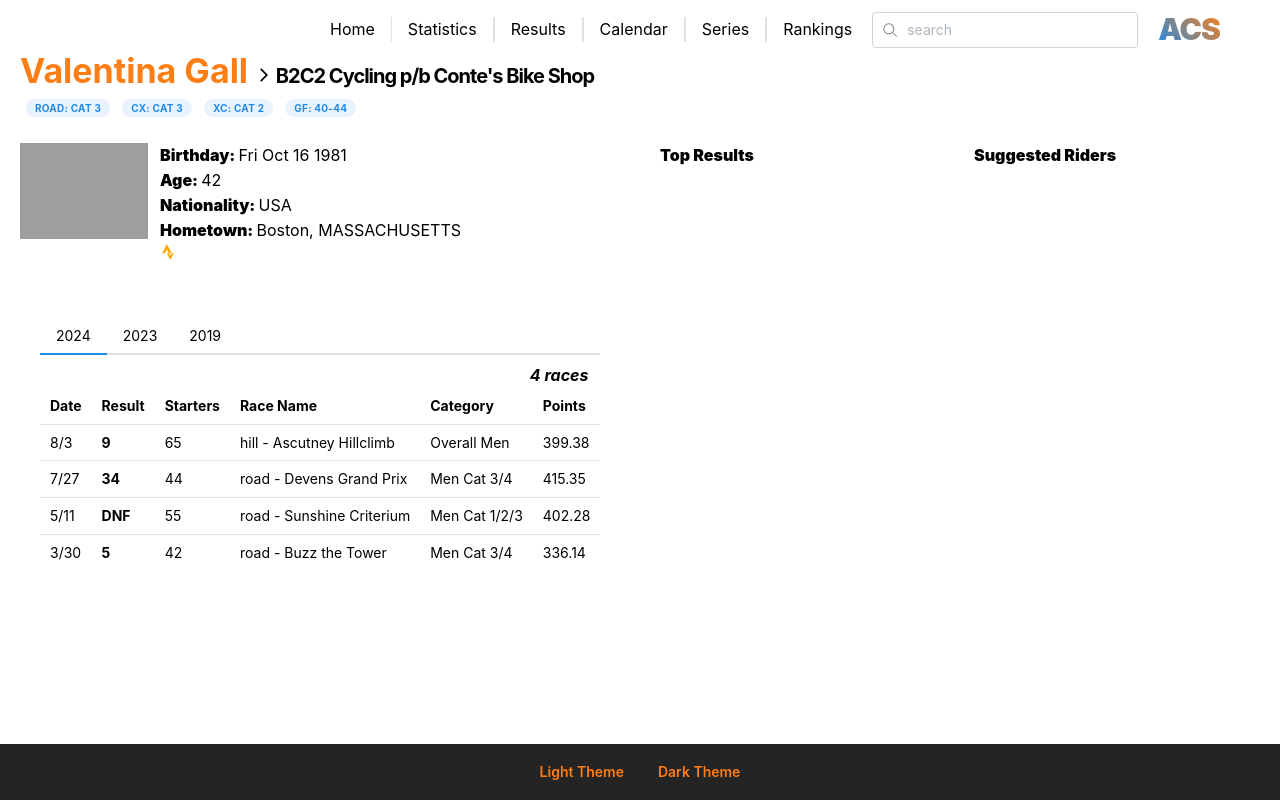
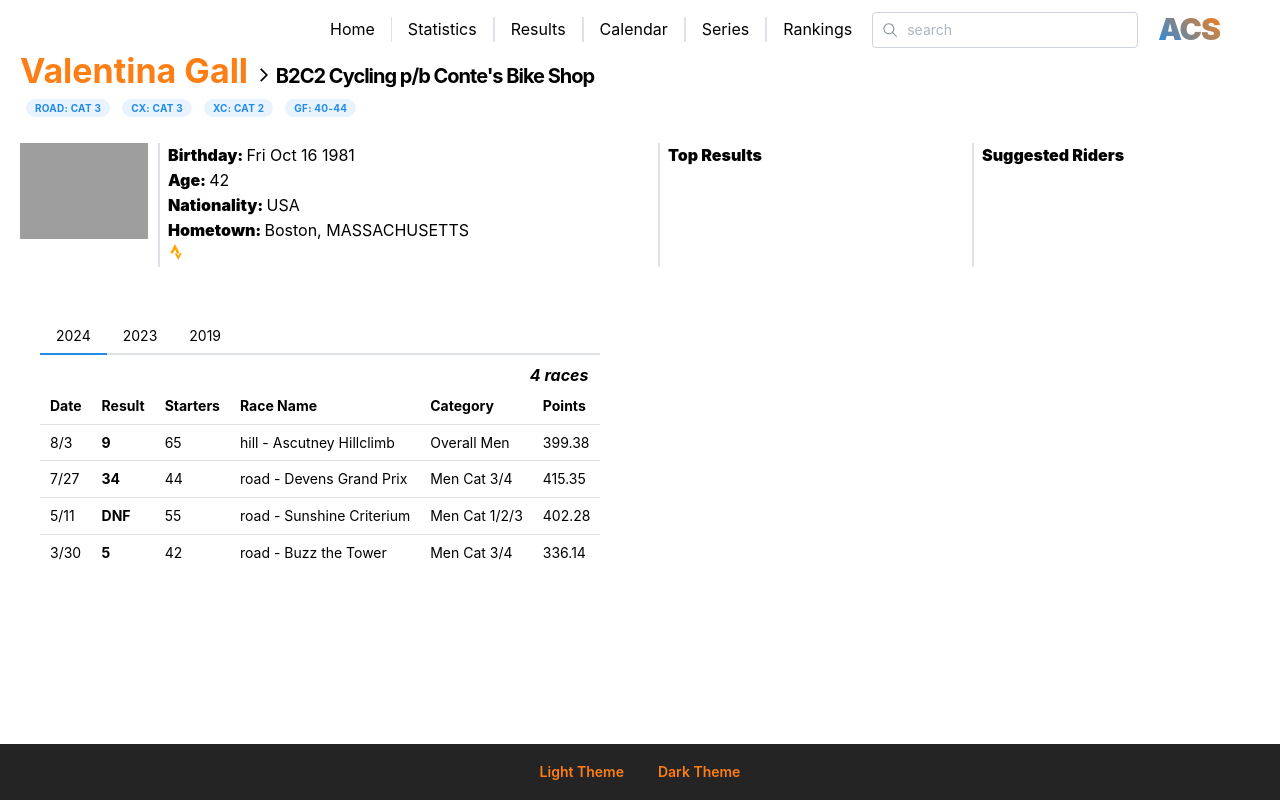
Before and after one commit to derekvmcintire/acs-next, a Next.js app: page /rider/1 in a window 1280 px wide. Built offline with nearby package versions, Linux system fonts and the light colour scheme; data requests are answered from the project's data file; grey boxes are pictures that could not be loaded.

Commit message:
Fix divider

```diff
--- a/src/_components/Rider/styles/rider.module.css
+++ b/src/_components/Rider/styles/rider.module.css
@@ -25,11 +25,6 @@
   padding-left: 8px;
 }
 
-.divider {
-  height: 100%;
-  width: 100%;
-}
-
 .riderName {
   color: light-dark(var(--mantine-color-black), var(--mantine-color-white));
   font-size: rem(30px);
--- a/src/_components/_ui/InfoBlock.tsx
+++ b/src/_components/_ui/InfoBlock.tsx
@@ -17,7 +17,7 @@ export default function InfoBlock({
   return (
     <Flex className={`${classes.infoBlock} ${className}`} justify={justify}>
       <div>
-        <Divider size="sm" orientation="vertical" className={classes.divider} />
+        <Divider size="sm" orientation="vertical" className={classes.divider} mr="8" />
       </div>
       <section className={classes.infoBlockText}>{children}</section>
     </Flex>
--- a/src/_components/_ui/styles/info-block.module.css
+++ b/src/_components/_ui/styles/info-block.module.css
@@ -5,3 +5,9 @@
     font-size: rem(12px);
     font-weight: 600;
   }
+
+  .divider {
+    display: block;
+    height: 100%;
+    width: 100%;
+  }
```
